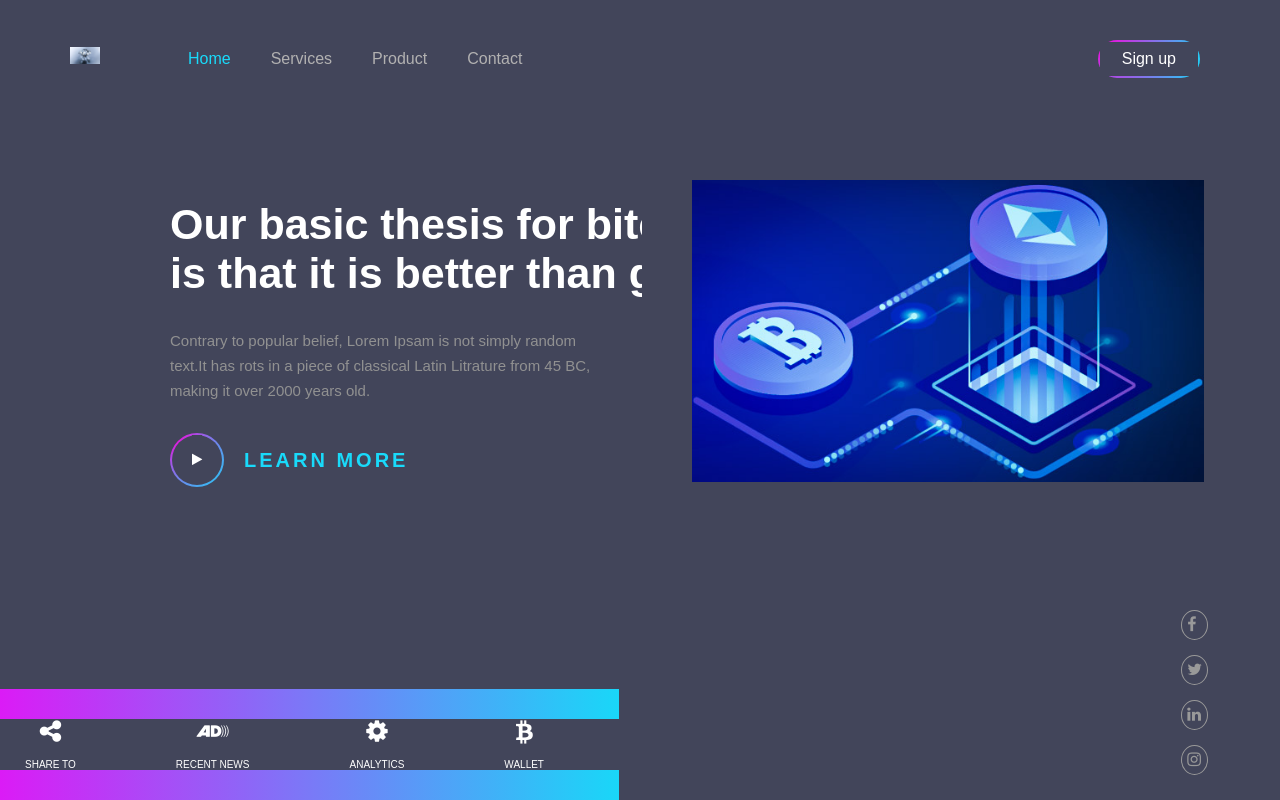
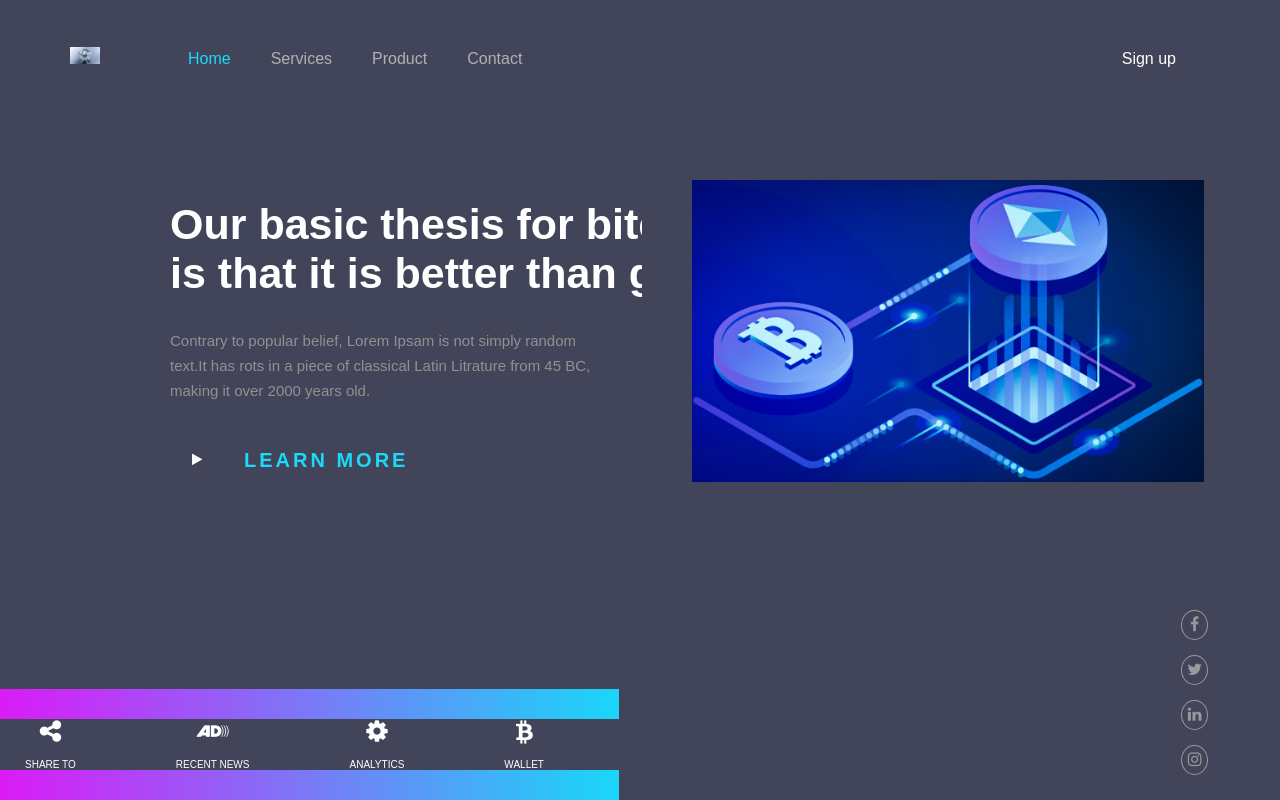
Before and after one commit to minhaz57/demo-web-site, a plain HTML site: page index.html in a window 1280 px wide. Drawn offline with Linux system fonts and the light colour scheme.

Commit message:
2nd
done2

```diff
--- a/style.css
+++ b/style.css
@@ -44,7 +44,7 @@
   border: 2px solid transparent;
   border-radius: 20px;
   background-image: linear-gradient(#42455a, #42455a),
-    radial-gradient(circle at top left, #fd00da, #19d7f8);
+    radial-gradient(circle top left, #fd00da, #19d7f8);
   background-origin: border-box;
   background-clip: content-box,
     border-box;
@@ -100,7 +100,7 @@
   border: 2px solid transparent;
   border-radius: 50%;
   background-image: linear-gradient(#42455a, #42455a),
-  radial-gradient(circle at top left, #fd00da, #19d7f8);
+  radial-gradient(circle top left, #fd00da, #19d7f8);
   background-origin: border-box;
   background-clip: content-box,
   border-box;
@@ -154,7 +154,7 @@ small{
 .social-icons ul li{
   list-style: none;
   margin-top: 15px;
-  text-align: cemter;
+  text-align: center;
 }
 .social-icons ul li a{
   color:#999;
```
